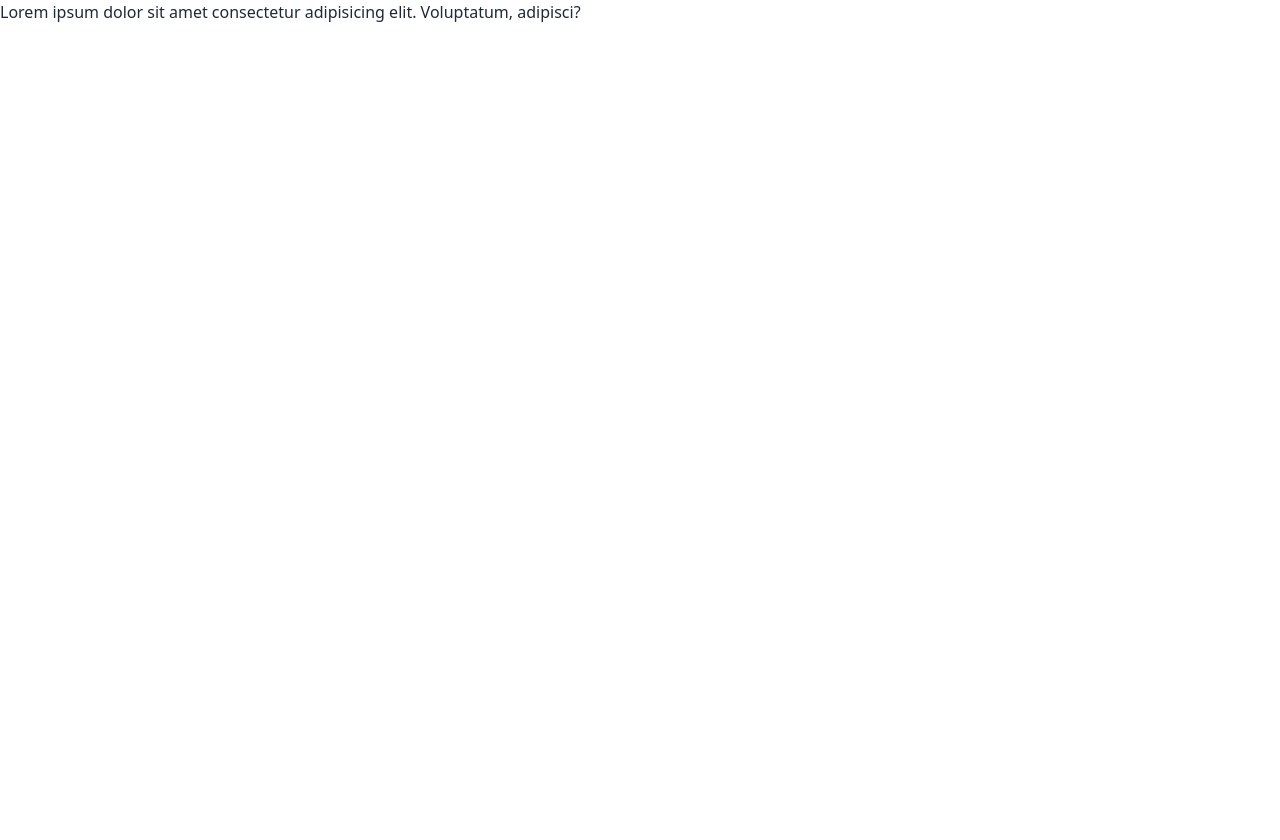
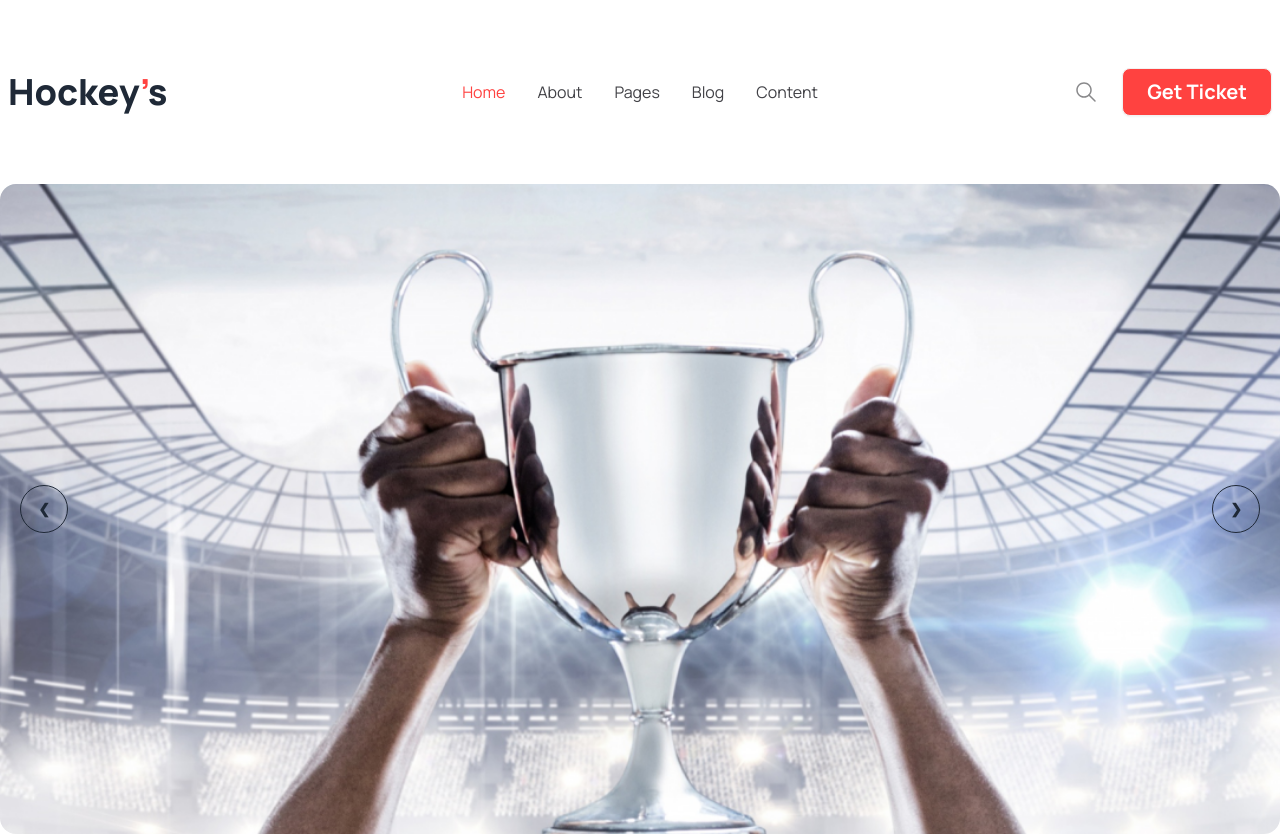
Before and after one commit to Jubayer-K/third-assignment-hockey-website, a plain HTML site: page index.html in a window 1280 px wide. Before the commit the page ends 800 px from the top, so only its background shows below. Drawn offline with nearby package versions, Linux system fonts and the light colour scheme.

Commit message:
added navbar and banner section

```diff
--- a/index.html
+++ b/index.html
@@ -14,12 +14,61 @@
   <title>Hockey's Website</title>
 </head>
 
-<body>
+<body class="font-manrope">
   <header>
-        <nav>
-            <h1>Lorem ipsum dolor sit amet consectetur adipisicing elit. Voluptatum, adipisci?</h1>
-
+    <nav class="container mx-auto lg:my-14 my-7">
+      <div class="navbar bg-base-100">
+        <div class="navbar-start">
+          <div class="dropdown">
+            <div tabindex="0" role="button" class="btn btn-ghost lg:hidden">
+              <svg xmlns="http://www.w3.org/2000/svg" class="h-5 w-5" fill="none" viewBox="0 0 24 24"
+                stroke="currentColor">
+                <path stroke-linecap="round" stroke-linejoin="round" stroke-width="2" d="M4 6h16M4 12h8m-8 6h16" />
+              </svg>
+            </div>
+            <ul tabindex="0" class="menu menu-sm dropdown-content mt-3 z-[1] p-2 shadow bg-base-100 rounded-box w-52">
+              <li><a class="text-[var(--primary-color)]">Home</a></li>
+              <li><a>About</a></li>
+              <li><a>Pages</a></li>
+              <li><a>Blog</a></li>
+              <li><a>Content</a></li>
+            </ul>
+          </div>
+          <a class="lg:text-4xl text-2xl font-extrabold text-title-color">Hockey<span
+              class='text-[var(--primary-color)]'>’</span>s</a>
+        </div>
+        <div class="navbar-center hidden lg:flex">
+          <ul class="menu menu-horizontal px-1 font-normal text-base text-[#424247]">
+            <li><a class="text-[var(--primary-color)]">Home</a></li>
+            <li><a>About</a></li>
+            <li><a>Pages</a></li>
+            <li><a>Blog</a></li>
+            <li><a>Content</a></li>
+          </ul>
+        </div>
+        <div class="navbar-end flex gap-6">
+          <img class="hidden lg:block" src="assets/search.svg" alt="">
+          <a class="btn bg-[--primary-color] text-white font-bold lg:text-xl text-[1.125rem] lg:px-6">Get Ticket</a>
+        </div>
+      </div>
     </nav>
+    <section class="container mx-auto px-4 lg:px-0">
+      <div class="carousel w-full lg:h-[650px]">
+        <div id="slide1" class="carousel-item relative w-full">
+          <img src="assets/banner.png" class="w-full object-cover lg:rounded-2xl rounded-xl" />
+          <div class="absolute flex justify-between transform -translate-y-1/2 left-5 right-5 top-1/2">
+            <a href="#slide2"><button class="btn btn-circle btn-outline">❮</button></a>
+            <a href="#slide2"> <button class="btn btn-circle btn-outline">❯</button></a>
+          </div>
+        </div>
+        <div id="slide2" class="carousel-item relative w-full">
+          <img src="assets/banner-2.jpg" class="w-full object-cover lg:rounded-2xl rounded-xl" />
+          <div class="absolute flex justify-between transform -translate-y-1/2 left-5 right-5 top-1/2">
+            <a href="#slide1"><button class="btn btn-circle btn-outline">❮</button></a>
+            <a href="#slide1"> <button class="btn btn-circle btn-outline">❯</button></a>
+          </div>
+        </div>
+    </section>
 
   </header>
   <main>
--- a/style.css
+++ b/style.css
@@ -1,3 +1,9 @@
+:root{
+    --primary-color:#FF4240;
+    --title-color:#131318;
+
+}
+
 .font-manrope{
     font-family: "Manrope",sans-serif;
 }
```
Also changed, not shown: assets/banner-2.jpg (added), 1 other file. Lines whose indentation alone changed are shown as unchanged.
